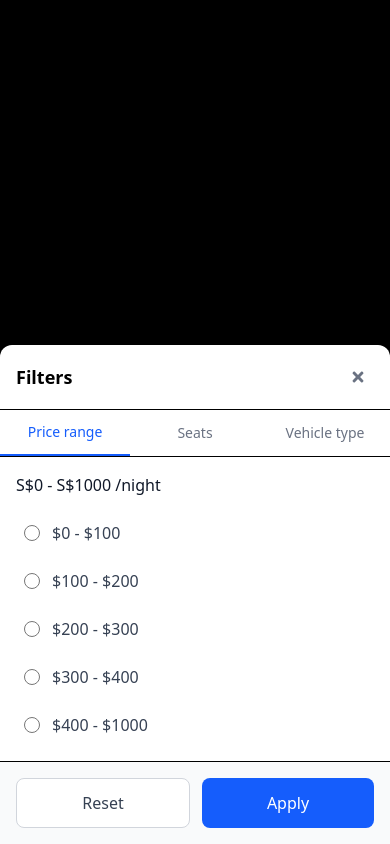
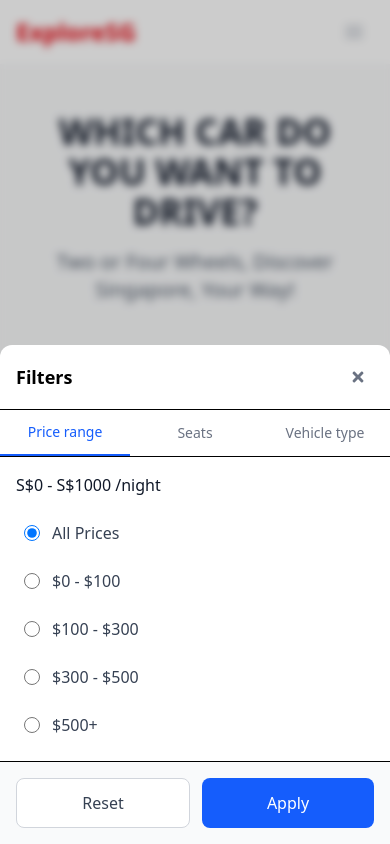
Before and after one commit to XploreSG/exploresg-frontend-service, a React (Vite) app: page /rentals in a window 390 px wide. Both pictures are taken after a click on the button "Filter". Shown: the top 844 px of the page. Built offline with nearby package versions, Linux system fonts and the light colour scheme.

Commit message:
EXPLORE-3: Fleet List
Fixing mobile layout

```diff
--- a/src/pages/FleetPage.tsx
+++ b/src/pages/FleetPage.tsx
@@ -192,7 +192,7 @@ const FleetPage: React.FC = () => {
 
         {/* Mobile Filter Popup */}
         {showMobileFilters && (
-          <div className="bg-opacity-50 fixed inset-0 z-50 bg-black md:hidden">
+          <div className="fixed inset-0 z-50 bg-black/20 backdrop-blur-xs md:hidden">
             <div className="absolute right-0 bottom-0 left-0 max-h-[80vh] overflow-y-auto rounded-t-xl bg-white">
               {/* Header */}
               <div className="flex items-center justify-between border-b p-4">
@@ -248,28 +248,24 @@ const FleetPage: React.FC = () => {
                       S$0 - S$1000 /night
                     </h3>
                     <div className="space-y-2">
-                      {/*
+                      {[
                         { label: "All Prices", value: "0-1000" },
                         { label: "$0 - $100", value: "0-100" },
                         { label: "$100 - $300", value: "100-300" },
                         { label: "$300 - $500", value: "300-500" },
                         { label: "$500+", value: "500-1000" },
-                      */}
-                      {Array.from({ length: 5 }, (_, i) => {
-                        const min = i * 100;
-                        const max = i === 4 ? 1000 : min + 100;
-                        return (
+                      ].map((option) => (
                         <label
-                            key={`${min}-${max}`}
+                          key={option.value}
                           className="flex items-center gap-3 p-2"
                         >
                           <input
                             type="radio"
                             name="priceRange"
-                              value={`${min}-${max}`}
+                            value={option.value}
                             checked={
                               `${priceRange[0]}-${priceRange[1]}` ===
-                                `${min}-${max}`
+                              option.value
                             }
                             onChange={(e) => {
                               const [min, max] = e.target.value
@@ -279,12 +275,9 @@ const FleetPage: React.FC = () => {
                             }}
                             className="h-4 w-4 text-blue-600"
                           />
-                            <span className="text-gray-700">
-                              ${min} - ${max}
-                            </span>
+                          <span className="text-gray-700">{option.label}</span>
                         </label>
-                        );
-                      })}
+                      ))}
                     </div>
                   </div>
                 )}
```
Lines whose indentation alone changed are shown as unchanged.
